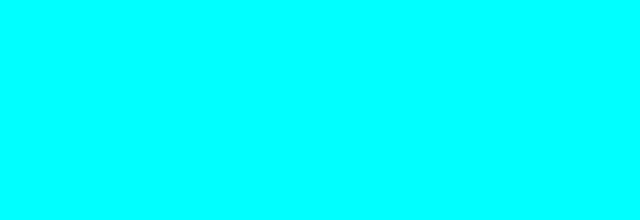
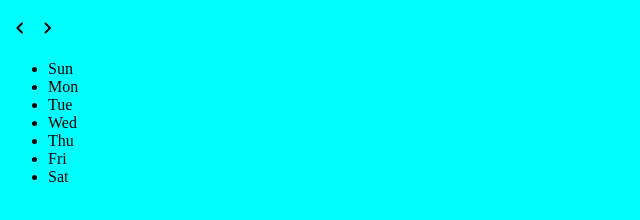
Before and after one commit to rfloarea/calendar-widget, a plain HTML site: page index.html in a window 1280 px wide. Shown: the whole page, without its empty margins (0-640 px from the left). Drawn offline with nearby package versions, Linux system fonts and the light colour scheme.

Commit message:
calendar skeleton

```diff
--- a/index.html
+++ b/index.html
@@ -5,8 +5,32 @@
   <meta name="viewport" content="width=device-width, initial-scale=1.0">
   <title>Calendar Widget</title>
   <link rel="stylesheet" href="style.css">
+  <link rel="stylesheet"
+        href="https://fonts.googleapis.com/css2?family=Material+Symbols+Rounded:opsz,wght,FILL,GRAD@20..48,100..700,0..1,-50..200">
 </head>
 <body>
+
+  <div class="calendar-container">
+    <header class="calendar-header">
+      <p class="calendar-current-date"></p>
+      <div class="calendar-navigation">
+        <span id="calendar-prev" class="material-symbols-rounded">chevron_left</span>
+        <span id="calendar-next" class="material-symbols-rounded">chevron_right</span>
+      </div>
+    </header>
+    <div class="calendar-body">
+      <ul class="calendar-weekdays">
+        <li>Sun</li>
+        <li>Mon</li>
+        <li>Tue</li>
+        <li>Wed</li>
+        <li>Thu</li>
+        <li>Fri</li>
+        <li>Sat</li>
+      </ul>
+      <ul class="calendar-dates"></ul>
+    </div>
+  </div>
 
   <script src="script.js"></script>
 </body>
```
